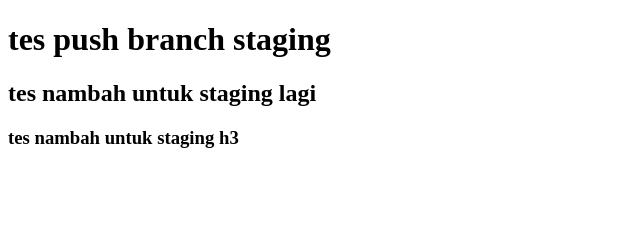
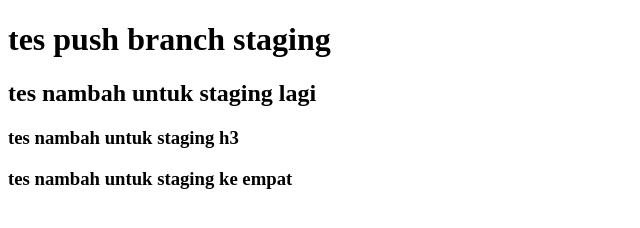
Before and after one commit to ardiola/belajar-niomic, a plain HTML site: page stagingpush.html in a window 1280 px wide. Shown: the whole page, without its empty margins (0-640 px from the left). Drawn offline with Linux system fonts and the light colour scheme.

Commit message:
Menambahkan element h3 ke empat

```diff
--- a/stagingpush.html
+++ b/stagingpush.html
@@ -10,5 +10,6 @@
     <h1>tes push branch staging</h1>
     <h2>tes nambah untuk staging lagi</h2>
     <h3>tes nambah untuk staging h3</h3>
+    <h3>tes nambah untuk staging ke empat</h3>
 </body>
 </html>
```
